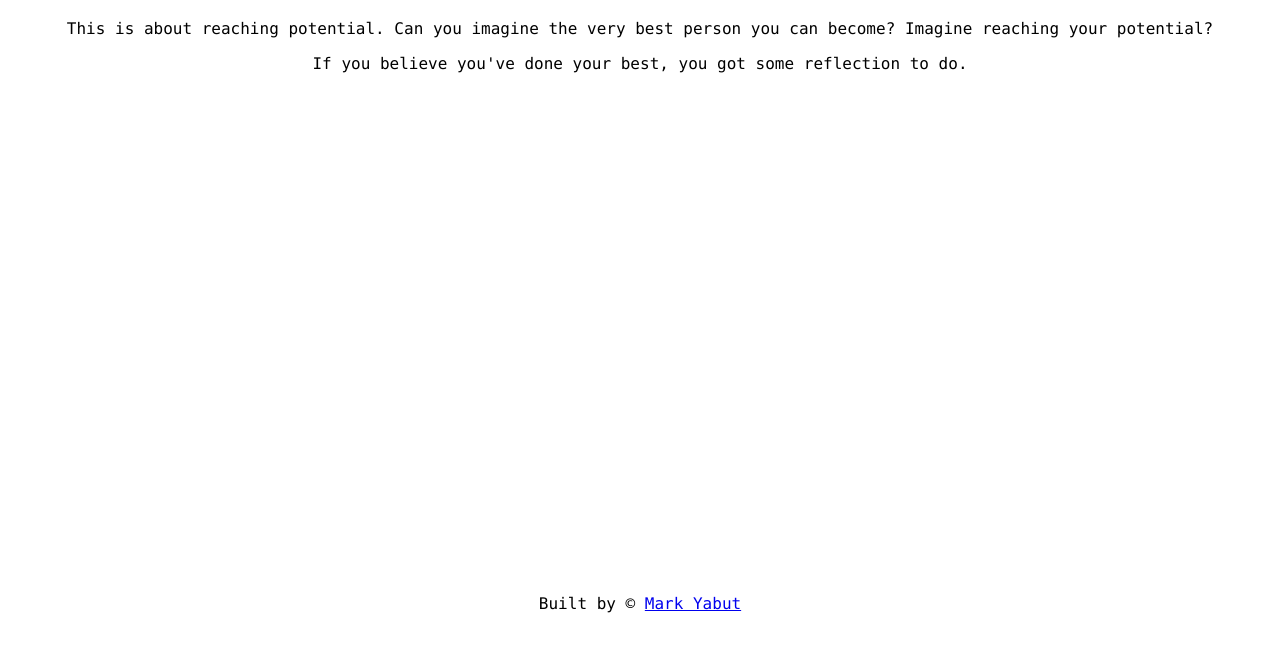
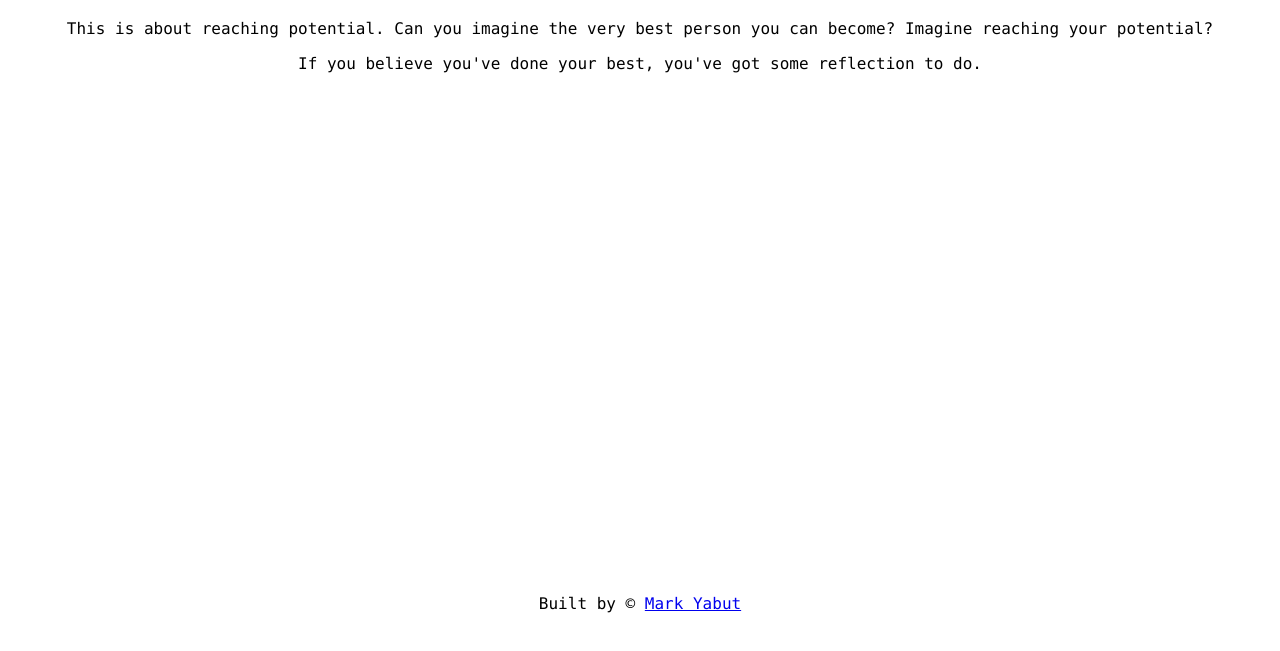
Before and after one commit to MarkDYabut/Sourcing-from-Netlify-CMS, a Gatsby site: page /about in a window 1280 px wide. Shown: the part 147-798 px from the top of the page. Built offline with nearby package versions, Linux system fonts and the light colour scheme; Gatsby itself is replaced by a stand-in of ours.

Commit message:
Update Pages “about”

```diff
--- a/content/pages/about.md
+++ b/content/pages/about.md
@@ -7,4 +7,4 @@ This is about reaching potential. Can you imagine the very best person you can b
 
 
 
-If you believe you've done your best, you got some reflection to do.
+If you believe you've done your best, you've got some reflection to do.
```
